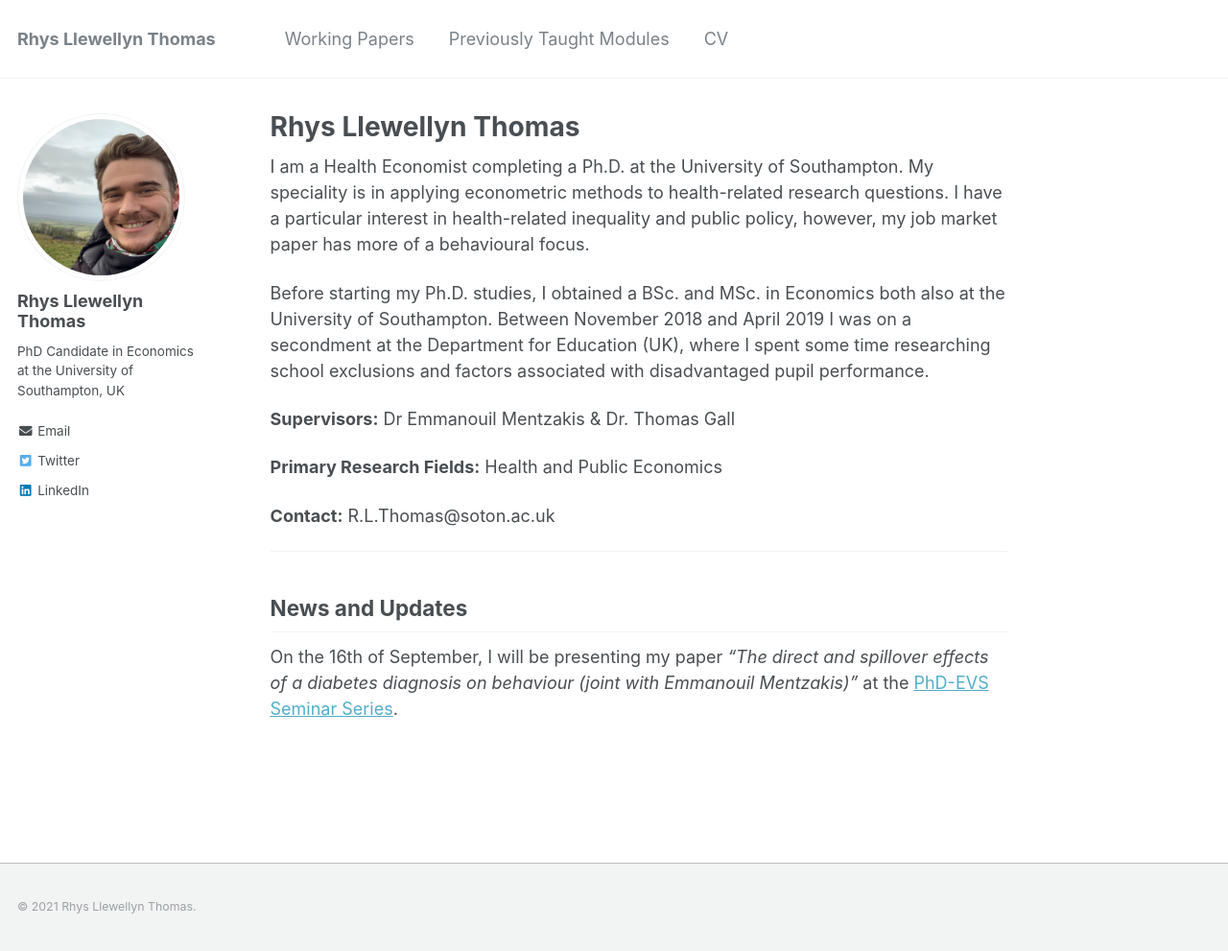
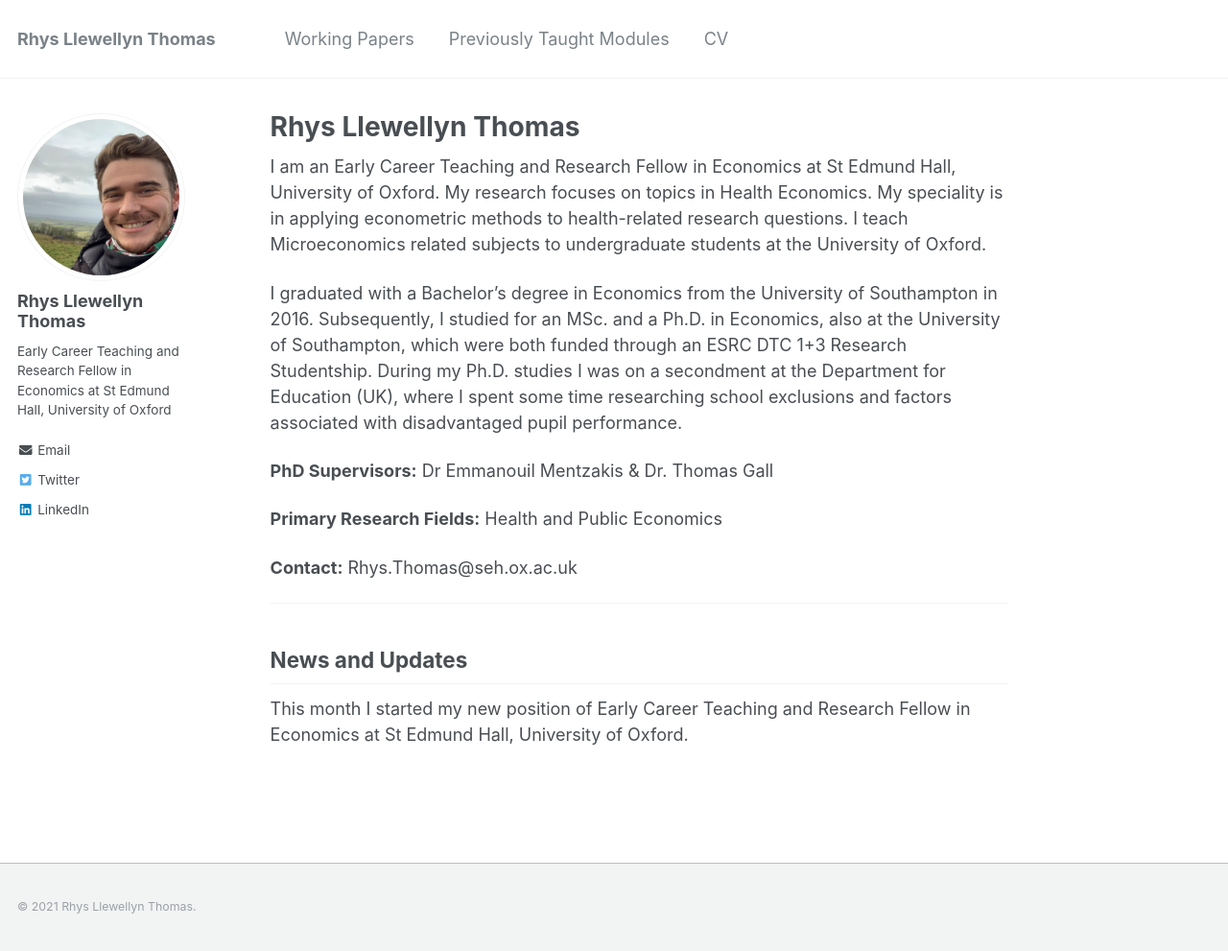
Before and after one commit to RhysLlThomas/rhysllthomas.github.io, a Jekyll site: the page built from _pages/about.md, in a window 1280 px wide and 991 px high. Shown: the whole window at 96% size. Built offline with Jekyll 4.4.1, drawn with Linux system fonts in a browser that asks for light colours.

Commit message:
institution

```diff
--- a/_config.yml
+++ b/_config.yml
@@ -10,7 +10,7 @@ locale                   : "en-UK"
 title                    : "Rhys Llewellyn Thomas"
 title_separator          : "-"
 name                     : &name "Rhys Llewellyn Thomas"
-description              : &description "PhD Candidate in Economics at the University of Southampton"
+description              : &description "Early Career Teaching and Research Fellow in Economics at St Edmund Hall, University of Oxford"
 url                      : https://rhysllthomas.github.io # the base hostname & protocol for your site e.g. "https://mmistakes.github.io"
 baseurl                  : "" # the subpath of your site, e.g. "/blog"
 repository               : "rhysllthomas.github.io"
@@ -82,12 +82,12 @@ analytics:
 author:
   name             : "Rhys Llewellyn Thomas"
   avatar           : "profile.jpeg"
-  bio              : "PhD Candidate in Economics at the University of Southampton, UK"
+  bio              : "Early Career Teaching and Research Fellow in Economics at St Edmund Hall, University of Oxford"
   location         : #"United Kingdom"
   employer         : #"University of Southampton"
   pubmed           :
   googlescholar    :
-  email            : "R.L.Thomas@soton.ac.uk"
+  email            : "Rhys.Thomas@seh.ox.ac.uk"
   researchgate     :  # example: "https://www.researchgate.net/profile/yourprofile"
   uri              :
   bitbucket        :
--- a/_pages/about.md
+++ b/_pages/about.md
@@ -8,19 +8,19 @@ redirect_from:
   - /about.html
 ---
 
-I am a Health Economist completing a Ph.D. at the University of Southampton. My speciality is in applying econometric methods to health-related research questions. I have a particular interest in health-related inequality and public policy, however, my job market paper has more of a behavioural focus.
+I am an Early Career Teaching and Research Fellow in Economics at St Edmund Hall, University of Oxford. My research focuses on topics in Health Economics. My speciality is in applying econometric methods to health-related research questions. I teach Microeconomics related subjects to undergraduate students at the University of Oxford.
 
-Before starting my Ph.D. studies, I obtained a BSc. and MSc. in Economics both also at the University of Southampton. Between November 2018 and April 2019 I was on a secondment at the Department for Education (UK), where I spent some time researching school exclusions and factors associated with disadvantaged pupil performance.
+I graduated with a Bachelor’s degree in Economics from the University of Southampton in 2016. Subsequently, I studied for an MSc. and a Ph.D. in Economics, also at the University of Southampton, which were both funded through an ESRC DTC 1+3 Research Studentship. During my Ph.D. studies I was on a secondment at the Department for Education (UK), where I spent some time researching school exclusions and factors associated with disadvantaged pupil performance.
 
 
 
-**Supervisors:** Dr Emmanouil Mentzakis & Dr. Thomas Gall
+**PhD Supervisors:** Dr Emmanouil Mentzakis & Dr. Thomas Gall
 
 **Primary Research Fields:** Health and Public Economics
 
-**Contact:** R.L.Thomas@soton.ac.uk
+**Contact:** Rhys.Thomas@seh.ox.ac.uk
 
 ***
 
 ## News and Updates
-On the 16th of September, I will be presenting my paper *"The direct and spillover effects of a diabetes diagnosis on behaviour (joint with Emmanouil Mentzakis)"* at the [PhD-EVS Seminar Series](https://sites.google.com/view/phd-evs2020/upcoming-presentations?authuser=0).
+This month I started my new position of Early Career Teaching and Research Fellow in Economics at St Edmund Hall, University of Oxford.
```
